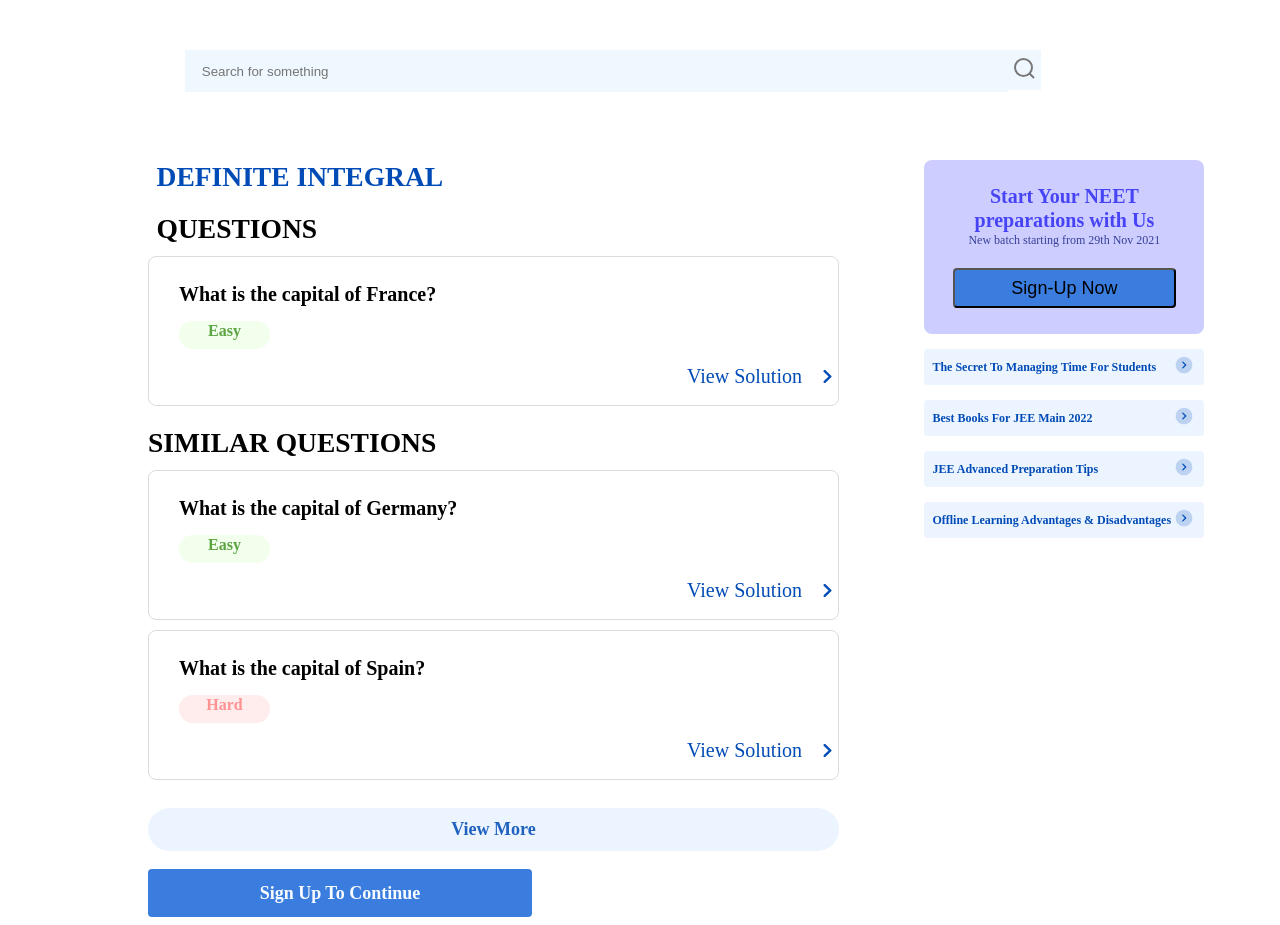
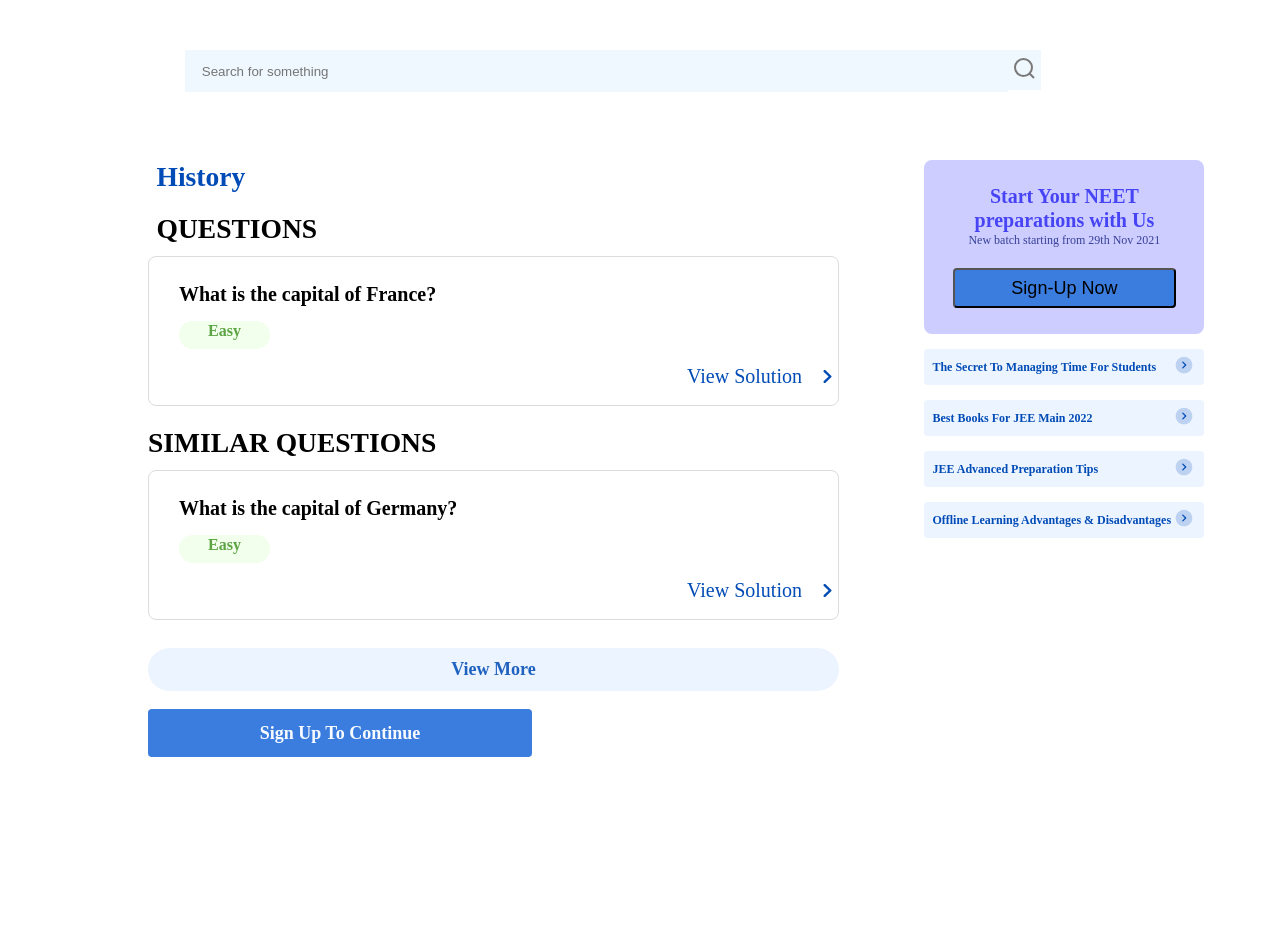
Before and after one commit to Ironteen23/nextjs-frontend-fun, a Next.js app: page /qnapage in a window 1280 px wide. Both pictures are taken after a click on the button 1024 px from the left and 70 px from the top of the page. After the commit the page ends 800 px from the top, so only its background shows below. Built offline with nearby package versions, Linux system fonts and the light colour scheme.

Commit message:
fixed qna bugs

```diff
--- a/src/app/layout.tsx
+++ b/src/app/layout.tsx
@@ -1,4 +1,4 @@
-import "./globals.css";
+// import "./globals.css";
 import { Inter } from "next/font/google";
 import Navbar from "@/components/Navbar/Navbar";
 import Footer from "@/components/Footer/footer";
--- a/src/pages/qnapage.tsx
+++ b/src/pages/qnapage.tsx
@@ -12,6 +12,7 @@ export default function Qnapage() {
   const [data, setData] = useState<any>();
   const [moreData, setMoreData] = useState<any>();
   const [view, setView] = useState(2);
+  const [topic, setTopic] = useState("");
   const isTablet = useIsTablet();
   //   const isMobile = useMediaQuery("(max-width: 768px)");
 
@@ -82,21 +83,60 @@ export default function Qnapage() {
       like: 953,
       dislike: 334,
     },
+    {
+      id: 7,
+      tag: "Hard",
+      topic: "History",
+      chapter: 2,
+      question: "When did World War2 begin ?",
+      answer:
+        "Lorem ipsum dolor, sit amet consectetur adipisicing elit. Sunt placeat consequatur velit magnam? Minima dicta doloremque maxime expedita dignissimos nisi animi quo rem similique, voluptatem nihil.",
+      like: 953,
+      dislike: 334,
+    },
+    {
+      id: 8,
+      tag: "Medium",
+      topic: "History",
+      chapter: 2,
+      question: "What is the role of health in human capital formation?",
+      answer:
+        "Lorem ipsum dolor, sit amet consectetur adipisicing elit. Sunt placeat consequatur velit magnam? Minima dicta doloremque maxime expedita dignissimos nisi animi quo rem similique, voluptatem nihil.",
+      like: 953,
+      dislike: 334,
+    },
+    {
+      id: 9,
+      tag: "Easy",
+      topic: "History",
+      chapter: 2,
+      question: "What was the main factor causing World War 1 ?",
+      answer:
+        "Lorem ipsum dolor, sit amet consectetur adipisicing elit. Sunt placeat consequatur velit magnam? Minima dicta doloremque maxime expedita dignissimos nisi animi quo rem similique, voluptatem nihil.",
+      like: 953,
+      dislike: 334,
+    },
   ];
 
   const handleSubmit = () => {
     setData((prev) => {
       return results.filter((item) => {
         if (item.topic.toLowerCase().includes(val.toLowerCase())) {
+          setTopic(item.topic);
           return item;
         }
       });
     });
+    console.log("Success", val);
+    console.log("data", data);
 
-    let x = results.length;
-    let extradata = results.splice(1, x);
-    setMoreData(extradata);
-    console.log("et", extradata);
+    setMoreData((prev) => {
+      return results.filter((item, i) => {
+        if (item.topic.toLowerCase().includes(val.toLowerCase())) {
+          return item;
+        }
+      });
+    });
     setView(2);
   };
 
@@ -123,7 +163,7 @@ export default function Qnapage() {
 
         <div className={styles["ans-layout-cont"]}>
           <div className={styles["results-outer-cont"]}>
-            <div className={styles["topic-cont"]}>DEFINITE INTEGRAL</div>
+            <div className={styles["topic-cont"]}>{topic}</div>
             <br />
             <div className={styles["questions-head-cont"]}>QUESTIONS</div>
 
@@ -135,17 +175,18 @@ export default function Qnapage() {
 
             {data && data.length > 0 ? (
               <div className={styles["results-cont"]}>
-                {data.map((item) => {
-                  return <QuestionCard {...item} key={item.id} />;
+                {data.map((item, i) => {
+                  if (i < 1) return <QuestionCard {...item} key={item.id} />;
+                  else return;
                 })}
                 <div className={styles["sim-questions-outer-cont"]}>
                   <div className={styles["sim-ques-head"]}>
                     SIMILAR QUESTIONS
                   </div>
-                  {moreData.map((item, i) => {
+                  {moreData?.map((item, i) => {
                     return (
                       <>
-                        {view > i ? (
+                        {view > i && i > 0 ? (
                           <QuestionCard {...item} key={item.id} />
                         ) : null}
                         {/* <QuestionCard {...item} key={item.id} /> */}
```
Also changed, not shown: src/app/page.tsx (+4 -4 lines).
